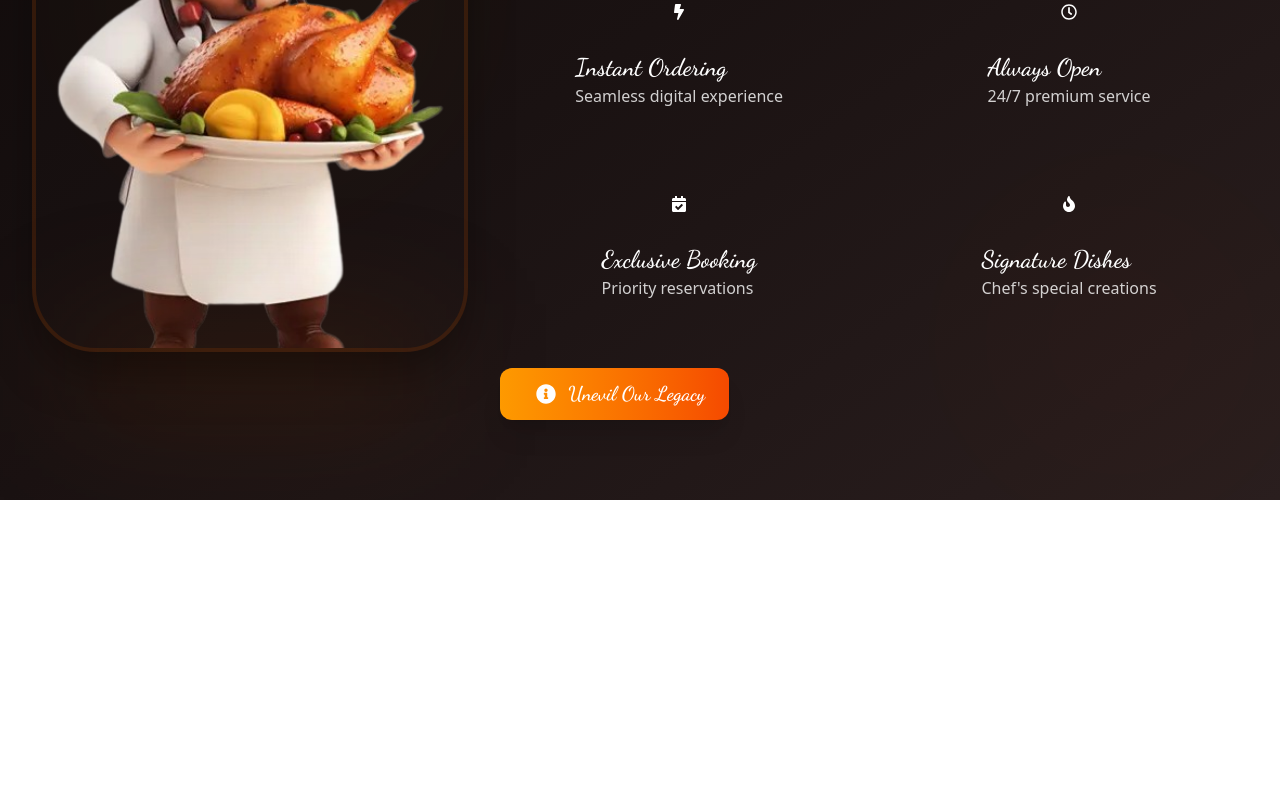
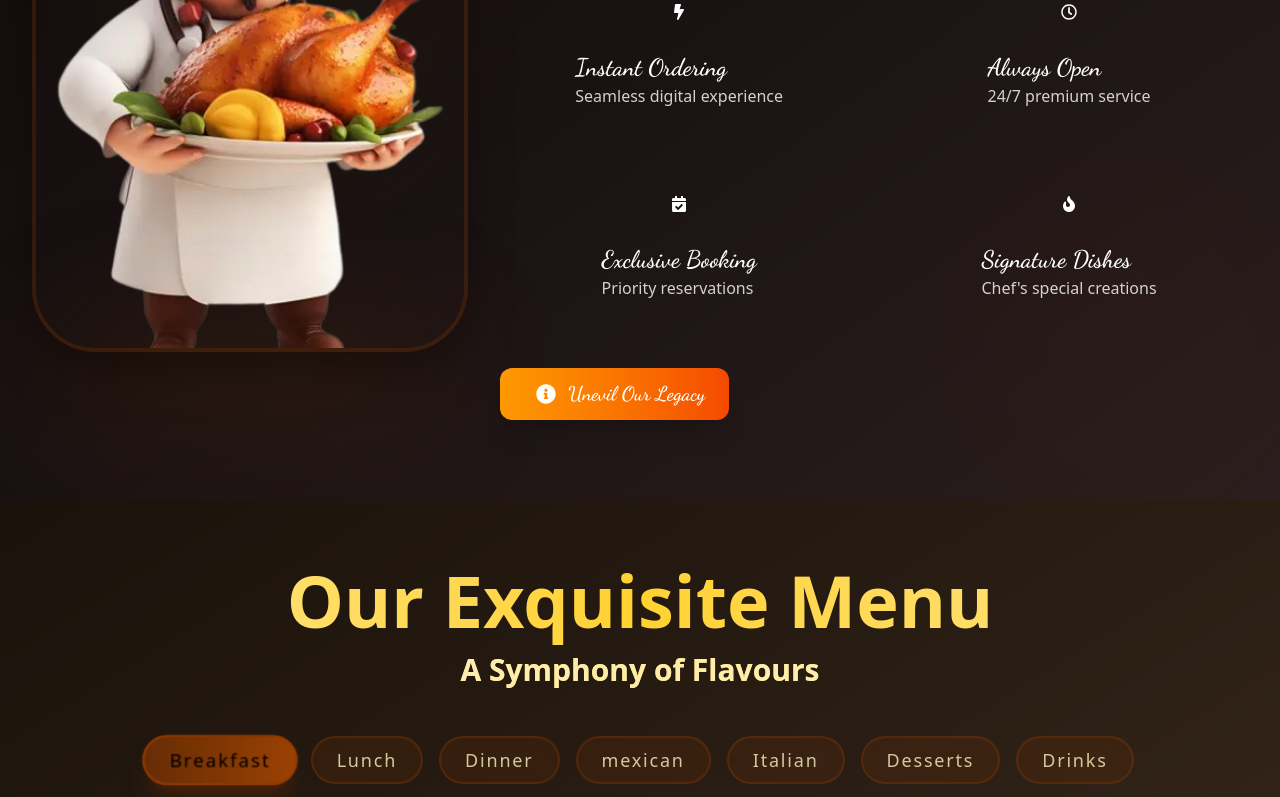
Before and after one commit to Muskan8878h/Food-Delivery-Website, a React (Vite) app in the folder frontend/: page / in a window 1280 px wide. Shown: the part 2000-2797 px from the top of the page. Before the commit the page ends 2500 px from the top, so only its background shows below. Built offline with nearby package versions, Linux system fonts and the light colour scheme.

Commit message:
OurHomeMenu page created and content added in this

```diff
--- /dev/null
+++ b/frontend/src/components/OurHomeMenu/OurHomeMenu.jsx
@@ -0,0 +1,37 @@
+import React, { useState } from 'react';
+import { useCart } from '../../CartContext/CartContext';
+const categories = ['Breakfast', 'Lunch', 'Dinner', 'mexican', 'Italian', 'Desserts', 'Drinks'];
+const OurHomeMenu = () => {
+  const [activeCategory, setActiveCategory] = useState(categories[0]);
+  const { cartItems, addToCart, removeFromCart } = useCart();
+  return (
+    <div className="bg-gradient-to-br from-[#1a120b] via-[#2a1e14] to-[#3e2b1d] min-h-screen py-16 px-4 sm:px-6 lg:px-8">
+      <div className="max-w-7xl mx-auto">
+        <h2 className="text-4xl sm:text-5xl md:text-6xl font-bold text-center mb-12 bg-clip-text text-transparent bg-gradient-to-r from-amber-200 via-amber-300 to-amber-200">
+          <span className="font-dancingscript block text-5xl md:text-7xl sm:text-6xl mb-2">
+            Our Exquisite Menu
+          </span>
+          <span className="block text-xl sm:text-2xl md:text-3xl font-cinzel mt-4 text-amber-100/80">
+            A Symphony of Flavours
+          </span>
+        </h2>
+        <div className="flex flex-wrap justify-center gap-4 mb-16">
+          {categories.map(cat => (
+            <button
+              key={cat}
+              onClick={() => setActiveCategory(cat)}
+              className={`px-4 sm:px-6 py-2 rounded-full border-2 transition-all duration-300 transform font-cinzel text-sm sm:text-lg tracking-widest backdrop-blur-sm ${
+                activeCategory === cat
+                  ? "bg-gradient-to-r from-amber-900/80 to-amber-700/80 border-amber-800 scale-105 shadow-xl shadow-amber-900/30"
+                  : "bg-amber-900/20 border-amber-800/30 text-amber-100/80 hover:bg-amber-800/40 hover:scale-95"
+              }`}
+>
+              {cat}
+            </button>
+          ))}
+        </div>
+      </div>
+    </div>
+  );
+};
+export default OurHomeMenu;
--- a/frontend/src/pages/Home/Home.jsx
+++ b/frontend/src/pages/Home/Home.jsx
@@ -3,6 +3,7 @@ import Navbar from '../../components/Navbar/Navbar'
 import Banner from '../../components/Banner/Banner'
 import SpecialOffer from '../../components/SpecialOffer/SpecialOffer'
 import AboutHome from '../../components/AboutHome/AboutHome'
+import OurHomeMenu from '../../components/OurHomeMenu/OurHomeMenu'
 
 const Home = () => {
   return (
@@ -11,6 +12,7 @@ const Home = () => {
       <Banner />
       <SpecialOffer />
       <AboutHome />
+      <OurHomeMenu/>
     </div>
   )
 }
```
